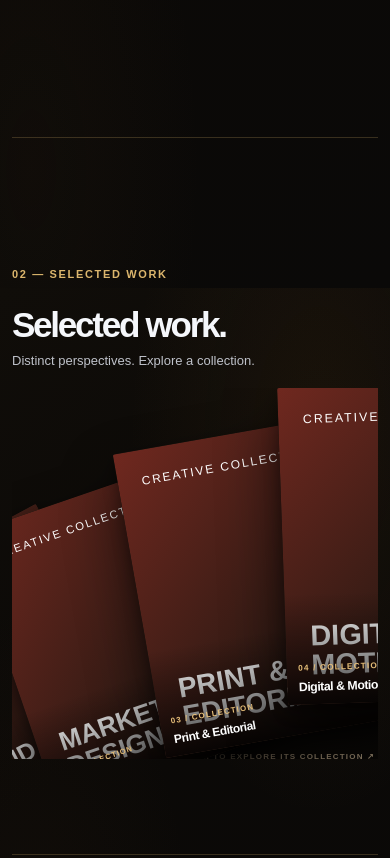
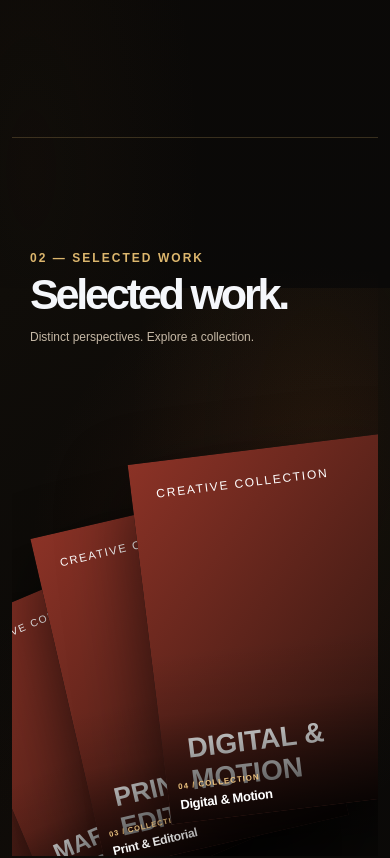
Before and after one commit to mkcoder1218/Tsgaye, a Next.js app: page / in a window 390 px wide. Shown: the part 1400-2258 px from the top of the page. Built offline with nearby package versions, Linux system fonts and the light colour scheme.

Commit message:
Recompose selected work with right-side layered posters

```diff
--- a/app/globals.css
+++ b/app/globals.css
@@ -2986,154 +2986,94 @@ body {
 }
 
 
-/* Selected Work — overlapping print campaign deck inspired by the reference. */
+
+/* Selected Work: reference-style asymmetric campaign composition. */
+.work-editorial{position:relative;isolation:isolate;overflow:hidden}
+.work-editorial .work-poster-heading{
+  position:absolute;left:clamp(24px,4vw,70px);top:50%;transform:translateY(-50%);
+  z-index:5;width:min(41%,450px);min-height:0;
+  display:flex;flex-direction:column;gap:18px;
+  pointer-events:none;
+}
+.work-poster-heading .section-eyebrow{color:var(--accent);font-size:12px;font-weight:900;letter-spacing:.17em;text-transform:uppercase}
+.work-poster-heading-copy h2{
+  margin:0;font-size:clamp(3.2rem,6.2vw,7rem);line-height:.93;
+  letter-spacing:-.075em;max-width:500px;overflow-wrap:anywhere;
+}
+.work-poster-heading-copy p{margin:14px 0 0;color:#c6b9a6;font-size:clamp(14px,1.4vw,20px);line-height:1.4;max-width:350px}
+.work-poster-heading-copy h2,.work-poster-heading-copy p{animation:work-heading-swap .3s ease both}
+@keyframes work-heading-swap{from{opacity:.25;transform:translateY(12px)}to{opacity:1;transform:translateY(0)}}
+.work-poster-heading-hint{color:var(--accent);font-size:11px;font-weight:900;letter-spacing:.12em;text-transform:uppercase}
 .work-editorial .work-poster-stage{
-  position:relative;
-  height:clamp(390px,59vh,640px);
-  width:100%;
-  overflow:hidden;
-  isolation:isolate;
-  perspective:1200px;
-  background:radial-gradient(ellipse 55% 58% at 50% 45%,rgba(146,59,37,.18),transparent 80%);
-}
-.work-poster-deck{position:absolute;inset:0;max-width:1040px;margin:auto}
+  height:clamp(510px,70vh,770px);
+  width:100%;position:relative;overflow:hidden;
+  isolation:isolate;background:radial-gradient(ellipse at 85% 50%,rgba(155,67,43,.13),transparent 67%);
+}
+.work-poster-deck{position:absolute;inset:0;left:auto;right:-2%;width:67%;max-width:none;margin:0;transform:none}
 .work-poster{
-  position:absolute;
-  display:block;
-  padding:0;
-  border:0;
-  overflow:hidden;
-  width:clamp(205px,26vw,375px);
-  height:83%;
-  cursor:pointer;
-  color:#fff;
-  text-align:left;
-  background:#231812;
-  box-shadow:0 32px 55px rgba(0,0,0,.6),0 6px 15px rgba(0,0,0,.35);
-  transform-origin:center 85%;
-  transition:transform .5s cubic-bezier(.2,.8,.2,1),filter .4s,box-shadow .4s;
-}
-.work-poster-1{left:8%;top:9%;z-index:1;transform:translateY(9%) rotate(-21deg) scale(.87)}
-.work-poster-2{left:25%;top:4%;z-index:2;transform:translateY(5%) rotate(-9deg) scale(.94)}
-.work-poster-3{left:43%;top:4%;z-index:4;transform:rotate(4deg) scale(1.02)}
-.work-poster-4{left:62%;top:10%;z-index:3;transform:translateY(10%) rotate(18deg) scale(.9)}
+  position:absolute;display:block;padding:0;border:0;overflow:hidden;
+  width:clamp(270px,35vw,510px);height:86%;
+  color:#fff;text-align:left;cursor:pointer;
+  background:#2b1715;
+  box-shadow:0 32px 70px rgba(0,0,0,.58);
+  transform-origin:50% 75%;
+  transition:transform .45s cubic-bezier(.2,.8,.2,1),filter .3s,box-shadow .3s;
+}
+.work-poster-1{left:1%;top:26%;z-index:1;transform:translate(-15%,12%) rotate(-31deg) scale(.78)}
+.work-poster-2{left:13%;top:17%;z-index:2;transform:translate(-4%,5%) rotate(-23deg) scale(.86)}
+.work-poster-3{left:26%;top:10%;z-index:3;transform:translate(1%,2%) rotate(-13deg) scale(.94)}
+.work-poster-4{left:39%;top:4%;z-index:4;transform:translate(9%,0) rotate(-7deg) scale(1)}
 .work-poster-art{position:absolute;inset:0}
-.work-poster-art::after{
-  content:"";position:absolute;inset:0;pointer-events:none;
-  background:linear-gradient(180deg,transparent 40%,rgba(0,0,0,.2) 66%,rgba(0,0,0,.86) 100%);
-}
 .work-poster-art img{display:block;width:100%;height:100%;object-fit:cover}
-.work-poster-placeholder{display:flex;flex-direction:column;justify-content:space-between;gap:20px;width:100%;height:100%;padding:24px;background:linear-gradient(135deg,#6f281f,#271812 70%);text-transform:uppercase}
-.work-poster-placeholder span{font-size:12px;letter-spacing:.16em}
-.work-poster-placeholder strong{font-size:clamp(28px,3.5vw,52px);line-height:1;overflow-wrap:anywhere}
-.work-poster-label{
-  position:absolute;z-index:2;left:0;right:0;bottom:0;
-  display:flex;align-items:flex-end;justify-content:space-between;gap:12px;
-  padding:clamp(12px,1.8vw,24px);
-}
-.work-poster-label small{display:block;margin-bottom:8px;color:#e7bf79;font-size:10px;letter-spacing:.14em;text-transform:uppercase;font-weight:800}
-.work-poster-label strong{display:block;font-size:clamp(16px,2vw,25px);line-height:1.05;letter-spacing:-.04em}
-.work-poster-label>span:last-child{color:#e7bf79;font-size:24px}
-.work-poster:hover,.work-poster:focus-visible{
-  z-index:10;transform:translateY(-5%) rotate(0deg) scale(1.05);
-  filter:brightness(1.06);box-shadow:0 42px 75px rgba(0,0,0,.75);
-  outline:2px solid var(--accent);outline-offset:3px;
-}
-.work-poster-hint{
-  position:absolute;bottom:8px;right:14px;
-  color:#c3ae8f;font-size:10px;font-weight:800;letter-spacing:.15em;text-transform:uppercase;
+.work-poster-art::after{content:"";position:absolute;inset:0;pointer-events:none;background:linear-gradient(to bottom,transparent 53%,rgba(0,0,0,.12) 70%,rgba(0,0,0,.8))}
+.work-poster-placeholder{width:100%;height:100%;display:flex;flex-direction:column;justify-content:space-between;padding:25px;background:linear-gradient(135deg,#8b3226,#25120d);text-transform:uppercase}
+.work-poster-placeholder span{font-size:12px;letter-spacing:.15em}
+.work-poster-placeholder strong{font-size:clamp(28px,3vw,48px);overflow-wrap:anywhere}
+.work-poster-label{position:absolute;bottom:0;left:0;right:0;z-index:1;display:flex;justify-content:space-between;align-items:end;gap:10px;padding:20px}
+.work-poster-label small{display:block;color:#ebc17e;font-size:10px;font-weight:800;letter-spacing:.12em;text-transform:uppercase;margin-bottom:6px}
+.work-poster-label strong{font-size:clamp(16px,2vw,25px);letter-spacing:-.03em}
+.work-poster-label>span:last-child{color:#ebc17e;font-size:22px}
+.work-poster:hover,.work-poster:focus-visible,.work-poster.is-active{
+  z-index:10;transform:translate(-2%,-5%) rotate(-4deg) scale(1.03);
+  filter:brightness(1.08);box-shadow:0 38px 85px rgba(0,0,0,.8);
+  outline:2px solid var(--accent);outline-offset:2px;
+}
+.work-poster-hint{display:none}
+@media(min-width:821px) and (max-height:750px){
+ .work-editorial .work-poster-stage{height:clamp(395px,61vh,510px)}
+ .work-poster{height:91%;width:clamp(250px,32vw,415px)}
+ .work-poster-heading-copy h2{font-size:clamp(2.8rem,5vw,5rem)}
 }
 @media(max-width:820px){
- .work-editorial .work-poster-stage{height:clamp(360px,49vh,540px)}
- .work-poster{width:37%;height:77%}
- .work-poster-1{left:0%;top:12%}
- .work-poster-2{left:20%;top:6%}
- .work-poster-3{left:40%;top:6%}
- .work-poster-4{left:63%;top:12%}
+ .work-editorial .work-poster-heading{left:22px;width:43%;gap:9px}
+ .work-poster-heading-copy h2{font-size:clamp(2.2rem,6.5vw,4.5rem)}
+ .work-poster-heading-copy p{font-size:12px}
+ .work-poster-heading-hint{font-size:9px}
+ .work-editorial .work-poster-stage{height:clamp(430px,65vh,590px)}
+ .work-poster-deck{right:-8%;width:72%}
+ .work-poster{width:76%;height:75%}
+ .work-poster-1{left:-15%;top:26%}
+ .work-poster-2{left:1%;top:19%}
+ .work-poster-3{left:16%;top:12%}
+ .work-poster-4{left:31%;top:5%}
 }
 @media(max-width:560px){
- .work-editorial .work-poster-stage{height:clamp(315px,46vh,455px)}
- .work-poster{width:51%;height:76%}
- .work-poster-1{left:-24%;top:14%}
- .work-poster-2{left:3%;top:8%}
- .work-poster-3{left:30%;top:7%}
- .work-poster-4{left:61%;top:14%}
+ .work-editorial .work-poster-stage{height:clamp(470px,72vh,650px)}
+ .work-editorial .work-poster-heading{top:13%;left:18px;right:18px;width:auto;transform:none}
+ .work-poster-heading-copy h2{font-size:clamp(2.7rem,11vw,4rem)}
+ .work-poster-heading-copy p{max-width:260px;font-size:12px}
+ .work-poster-heading-hint{display:none}
+ .work-poster-deck{right:-12%;top:30%;width:100%;height:70%}
+ .work-poster{width:72%;height:85%}
+ .work-poster-1{left:-27%;top:27%}
+ .work-poster-2{left:-12%;top:20%}
+ .work-poster-3{left:5%;top:12%}
+ .work-poster-4{left:22%;top:4%}
  .work-poster-label{padding:11px}
  .work-poster-label small{font-size:8px}
- .work-poster-label strong{font-size:15px}
- .work-poster-hint{font-size:8px}
-}
-@media(prefers-reduced-motion:reduce){.work-poster{transition:none}}
-
-/* Tight overlapping campaign composition, interactive headline. */
-.work-editorial .work-poster-heading{
-  display:grid;grid-template-columns:145px minmax(0,1fr) auto;
-  gap:25px;align-items:start;min-height:142px;
-}
-.work-poster-heading .section-eyebrow{color:var(--accent);font-size:11px;font-weight:900;letter-spacing:.15em;text-transform:uppercase;padding-top:12px}
-.work-poster-heading-copy h2{margin:0;font-size:clamp(2.8rem,5vw,5rem);line-height:1.02;letter-spacing:-.065em}
-.work-poster-heading-copy p{margin:10px 0 0;color:#bfc2ca;font-size:clamp(13px,1.1vw,17px)}
-.work-poster-heading-copy h2,.work-poster-heading-copy p{animation:work-heading-swap .26s ease both}
-.work-poster-heading-hint{align-self:center;color:var(--accent);font-size:10px;font-weight:900;letter-spacing:.12em;text-transform:uppercase}
-@keyframes work-heading-swap{from{opacity:.3;transform:translateY(9px)}to{opacity:1;transform:translateY(0)}}
-.work-editorial .work-poster-stage{height:clamp(390px,56vh,570px);overflow:visible;background:none;perspective:none}
-.work-poster-deck{position:absolute;inset:0;width:min(100%,820px);max-width:820px;left:50%;transform:translateX(-50%);margin:0}
-.work-poster{width:clamp(225px,27vw,340px);height:82%;transform-origin:center 80%;border-radius:2px;overflow:hidden;transition:transform .4s cubic-bezier(.2,.8,.2,1),filter .3s,box-shadow .3s}
-.work-poster-1{left:7%;top:12%;z-index:1;transform:translateY(6%) rotate(-16deg) scale(.94)}
-.work-poster-2{left:23%;top:7%;z-index:2;transform:translateY(4%) rotate(-8deg) scale(.98)}
-.work-poster-3{left:39%;top:5%;z-index:4;transform:rotate(4deg)}
-.work-poster-4{left:56%;top:10%;z-index:3;transform:translateY(7%) rotate(13deg) scale(.96)}
-.work-poster-art::after{background:linear-gradient(180deg,transparent 65%,rgba(0,0,0,.55) 90%,rgba(0,0,0,.82))}
-.work-poster:hover,.work-poster:focus-visible,.work-poster.is-active{z-index:9;transform:translateY(-5%) rotate(0deg) scale(1.07);outline:0;filter:brightness(1.08)}
-.work-poster-hint{bottom:-2px;right:3px}
-@media(max-width:820px){
-  .work-editorial .work-poster-heading{grid-template-columns:1fr;gap:8px;min-height:145px}
-  .work-poster-heading-copy h2{font-size:clamp(2.3rem,7vw,4rem)}
-  .work-poster-heading-hint{display:none}
-  .work-editorial .work-poster-stage{height:clamp(355px,49vh,480px)}
-  .work-poster-deck{width:min(100%,630px)}
-  .work-poster{width:42%;height:78%}
-  .work-poster-1{left:2%;top:13%}
-  .work-poster-2{left:20%;top:8%}
-  .work-poster-3{left:38%;top:6%}
-  .work-poster-4{left:56%;top:12%}
-}
-@media(max-width:560px){
-  .work-editorial .work-poster-heading{min-height:140px}
-  .work-poster-heading-copy h2{font-size:clamp(2rem,9vw,3rem)}
-  .work-editorial .work-poster-stage{height:clamp(310px,44vh,400px);overflow:hidden}
-  .work-poster{width:57%;height:78%}
-  .work-poster-1{left:-24%;top:15%}
-  .work-poster-2{left:0%;top:9%}
-  .work-poster-3{left:25%;top:7%}
-  .work-poster-4{left:52%;top:13%}
-  .work-poster-label strong{font-size:12px}
-}
-@media(prefers-reduced-motion:reduce){.work-poster-heading-copy h2,.work-poster-heading-copy p{animation:none}}
-
-/* Right-entry campaign stack: layered in depth from the right edge, not a centered fan. */
-.work-editorial .work-poster-stage{overflow:hidden;isolation:isolate}
-.work-poster-deck{left:auto;right:0;width:min(78%,900px);max-width:900px;transform:none}
-.work-poster{width:clamp(220px,32vw,405px);height:85%;transform-origin:75% 75%}
-.work-poster-1{left:5%;top:21%;z-index:1;transform:translateX(0) rotate(-28deg) scale(.89)}
-.work-poster-2{left:27%;top:14%;z-index:2;transform:translateX(0) rotate(-19deg) scale(.94)}
-.work-poster-3{left:48%;top:6%;z-index:3;transform:translateX(0) rotate(-10deg)}
-.work-poster-4{left:68%;top:0;z-index:4;transform:translateX(0) rotate(-2deg) scale(1.03)}
-.work-poster:hover,.work-poster:focus-visible,.work-poster.is-active{z-index:12;transform:translate(-6%,-4%) rotate(-4deg) scale(1.05)}
-@media(max-width:820px){
- .work-poster-deck{left:auto;right:0;width:95%;max-width:none;transform:none}
- .work-poster{width:49%;height:82%}
- .work-poster-1{left:-10%;top:23%}
- .work-poster-2{left:16%;top:15%}
- .work-poster-3{left:43%;top:7%}
- .work-poster-4{left:69%;top:0}
-}
-@media(max-width:560px){
- .work-editorial .work-poster-stage{overflow:hidden}
- .work-poster-deck{width:120%;right:-17%}
- .work-poster{width:58%;height:83%}
- .work-poster-1{left:-25%;top:25%}
- .work-poster-2{left:3%;top:17%}
- .work-poster-3{left:34%;top:8%}
- .work-poster-4{left:66%;top:0}
-}
+ .work-poster-label strong{font-size:13px}
+}
+@media(prefers-reduced-motion:reduce){
+ .work-poster{transition:none}
+ .work-poster-heading-copy h2,.work-poster-heading-copy p{animation:none}
+}
```
